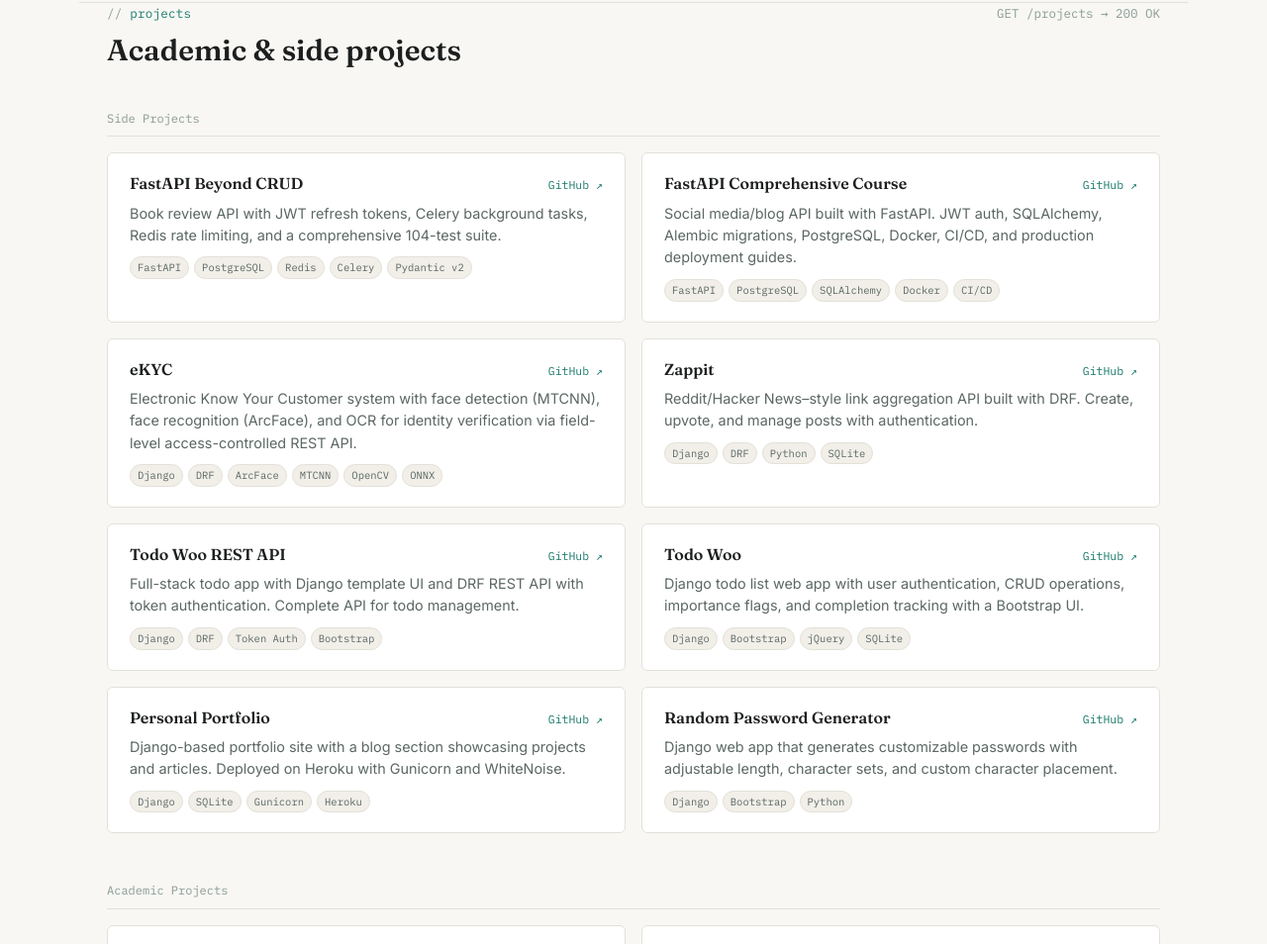
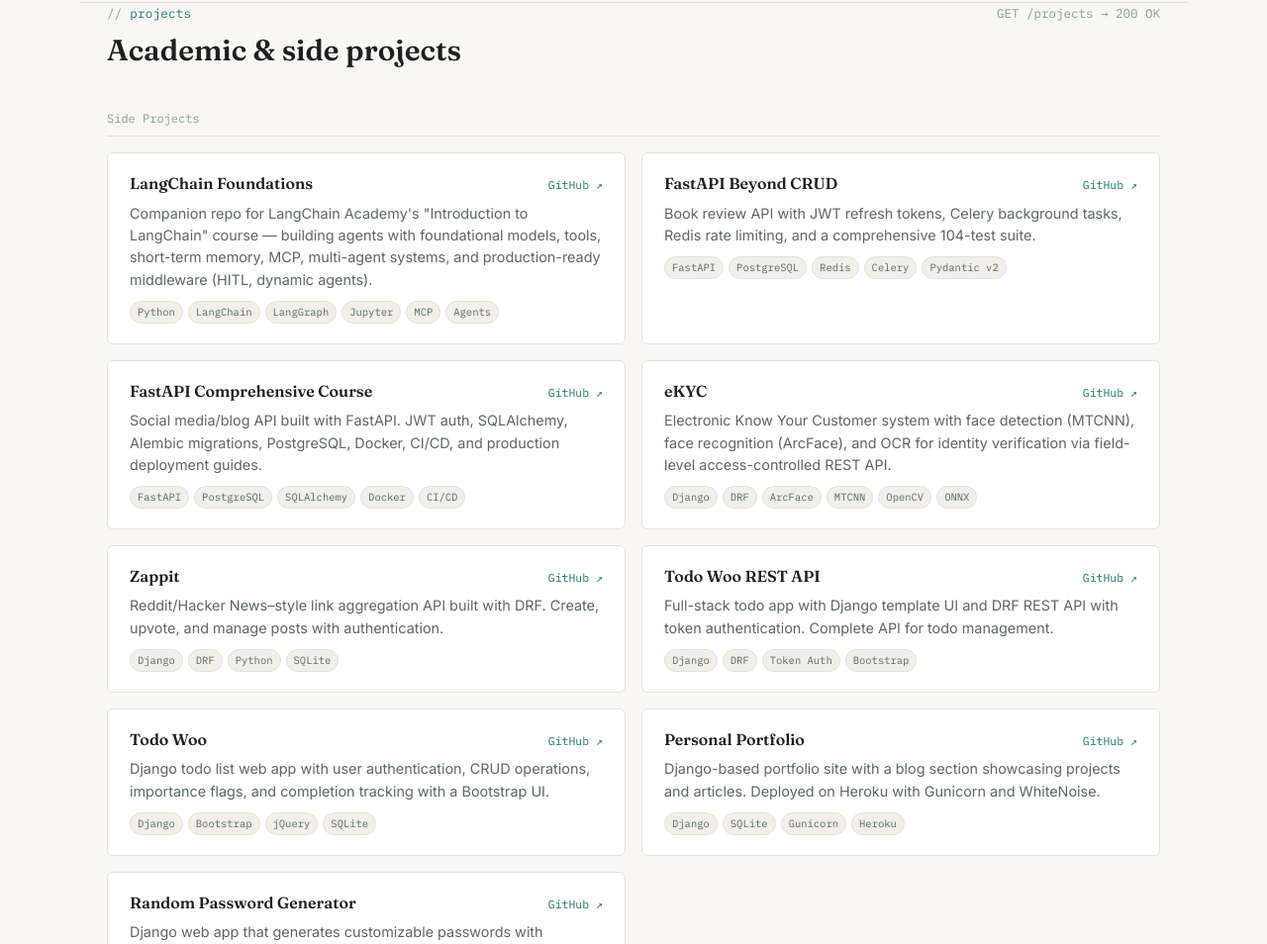
Before and after one commit to sanaullahaq/sanaullahaq.github.io, a website: page index.html in a window 1280 px wide. Shown: the part 2714-3668 px from the top of the page at 99% size. Drawn offline with Linux system fonts and the light colour scheme.

Commit message:
add LangChain Foundations course to side projects

```diff
--- a/index.html
+++ b/index.html
@@ -252,6 +252,17 @@
 
     <div class="project-section-label">Side Projects</div>
     <div class="project-grid">
+
+      <div class="pcard reveal">
+        <div class="pcard-header">
+          <div class="pcard-name">LangChain Foundations</div>
+          <a class="pcard-link" href="https://github.com/sanaullahaq/langchain-foundation" target="_blank" rel="noopener">GitHub ↗</a>
+        </div>
+        <p class="pcard-desc">Companion repo for LangChain Academy's "Introduction to LangChain" course — building agents with foundational models, tools, short-term memory, MCP, multi-agent systems, and production-ready middleware (HITL, dynamic agents).</p>
+        <div class="pcard-stack">
+          <span>Python</span><span>LangChain</span><span>LangGraph</span><span>Jupyter</span><span>MCP</span><span>Agents</span>
+        </div>
+      </div>
 
 <!-- 1 -->
       <div class="pcard reveal">
```
